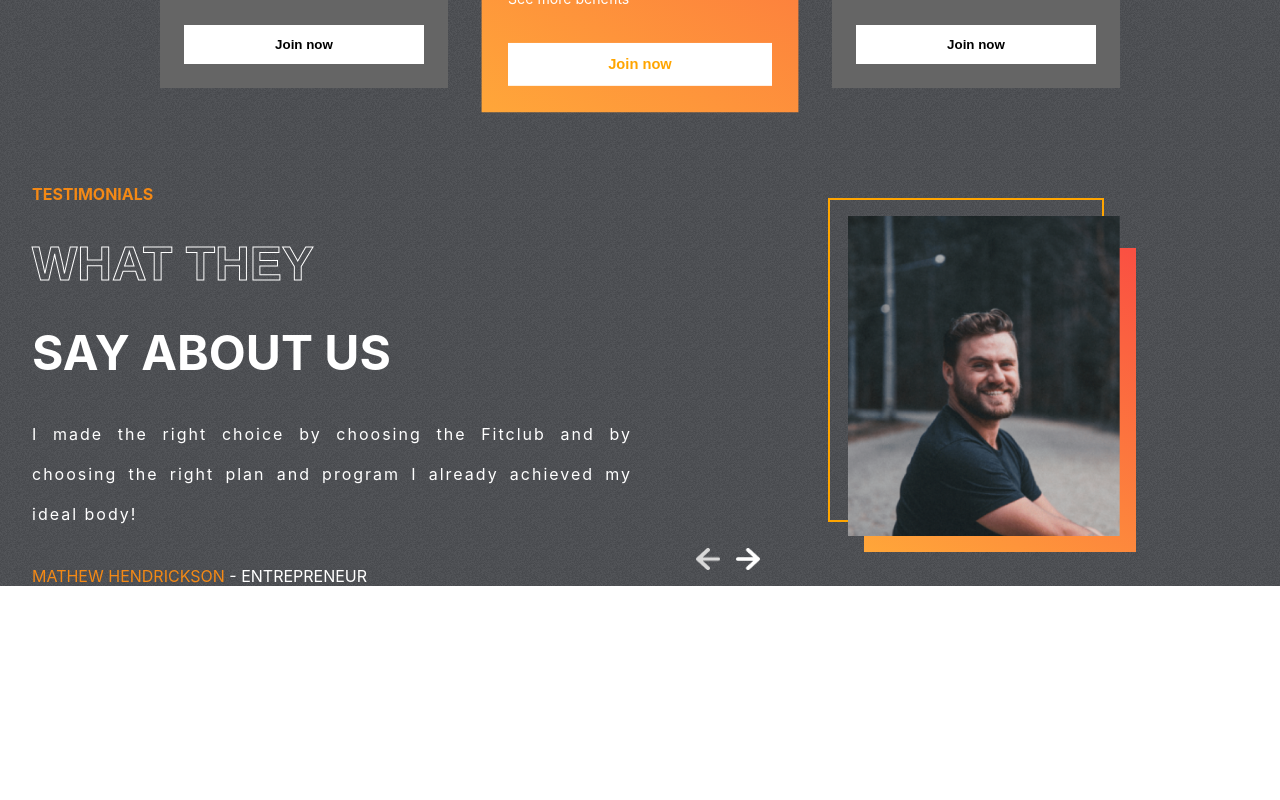
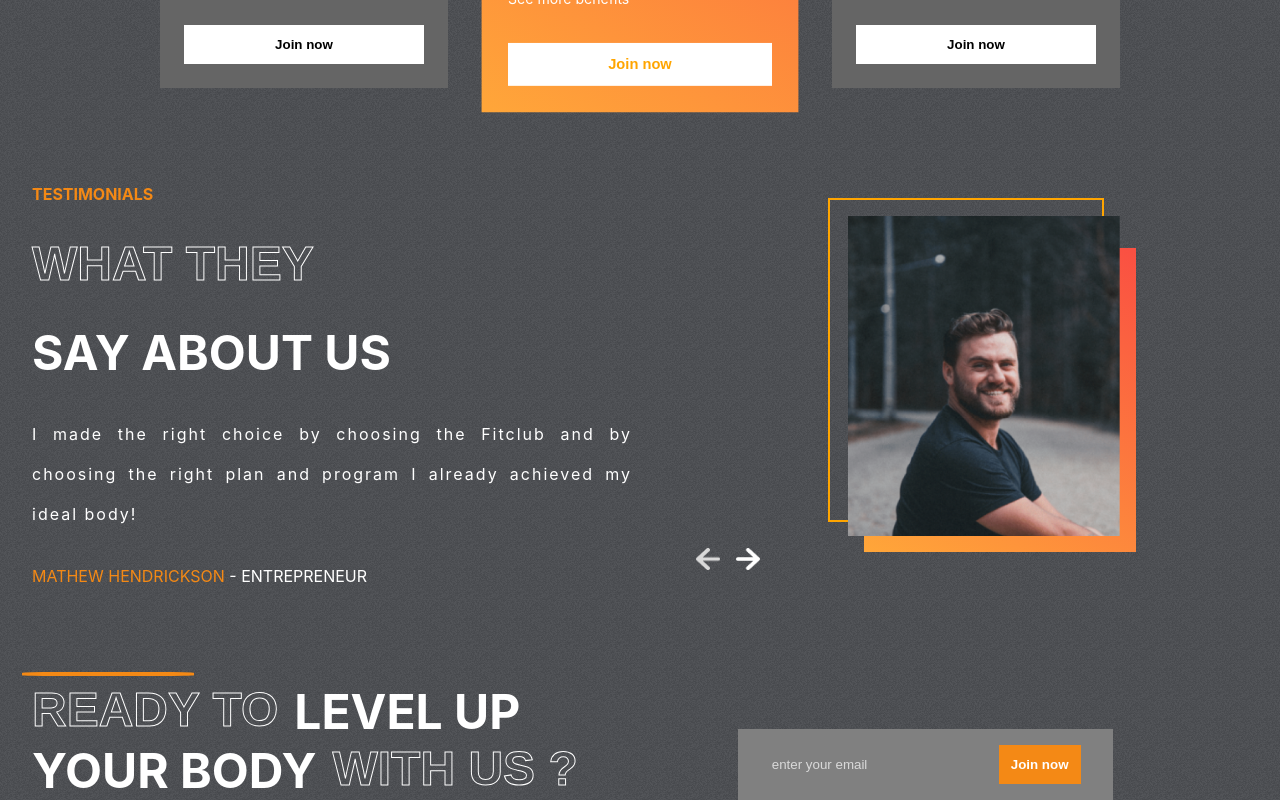
Before and after one commit to Shado2107/MP_siteweb, a React (Create React App) app: page / in a window 1280 px wide. Shown: the part 2342-3142 px from the top of the page. Before the commit the page ends 2928 px from the top, so only its background shows below. Built offline with nearby package versions, Linux system fonts and the light colour scheme.

Commit message:
email section

```diff
--- a/package.json
+++ b/package.json
@@ -3,6 +3,7 @@
   "version": "0.1.0",
   "private": true,
   "dependencies": {
+    "@emailjs/browser": "^3.6.2",
     "@testing-library/jest-dom": "^5.16.4",
     "@testing-library/react": "^13.3.0",
     "@testing-library/user-event": "^13.5.0",
--- a/src/App.js
+++ b/src/App.js
@@ -4,6 +4,7 @@
 import Reasons from './components/Reasons/Reasons';
 import Plans from './components/Plans/Plans';
 import Testimonials from './components/Testimonials/Testimonials';
+import Join from './components/Join/Join';
 
 function App() {
   return (
@@ -13,6 +14,7 @@
       <Reasons/>
       <Plans/>
       <Testimonials/>
+      <Join/>
     </div>
   );
 }
--- /dev/null
+++ b/src/components/Join/Join.css
@@ -0,0 +1,55 @@
+.Join{
+    display: flex;
+    padding: 0 2rem;
+    gap: 10rem;
+}
+
+.left-j{
+    color: white;
+    font-size: 3rem;
+    font-weight: bold;
+    text-transform: uppercase;
+    position: relative;
+}
+
+.left-j>hr{
+    position: absolute;
+    width: 10.5rem;
+    border: 2px solid var(--orange);
+    border-radius: 20%;
+    margin: -10px;
+}
+
+.left-j>div{
+    display: flex;
+    gap: 1rem;
+}
+
+.right-j{
+    display: flex;
+    justify-content: center;
+    align-items: flex-end;
+}
+
+.email-container{
+    display: flex;
+    gap: 3rem;
+    background-color: gray;
+    padding: 1rem 2rem;
+}
+
+.email-container>input{
+    background-color: transparent;
+    border: none;
+    outline: none;
+    color: var(--lightgray);
+}
+
+::placeholder{
+    color: var(--lightgray);
+}
+
+.btn-j{
+    background-color: var(--orange);
+    color: white;
+}
--- /dev/null
+++ b/src/components/Join/Join.jsx
@@ -0,0 +1,43 @@
+import React, { useRef } from 'react';
+import './Join.css'
+import emailjs from '@emailjs/browser'
+
+const Join = () => {
+
+    const form = useRef();
+
+    const sendEmail = (e) => {
+        e.preventDefault();
+
+        emailjs.sendForm('service_hawhsdb','template_jjd3xv9',form.current,
+        '-HAMm90mPjVc8eqid').then((result) => {
+            console.log(result.text);
+        }, (error) => {
+            console.log(error.text);
+        });
+    };
+
+    return (
+        <div className='Join' id='join-us'>
+            <div className="left-j">
+                <hr />
+                <div>
+                    <span className='stroke-text'>READY TO</span>
+                    <span>LEVEL UP</span>
+                </div>
+                <div>
+                    <span>YOUR BODY</span>
+                    <span className='stroke-text'>WITH US ?</span>
+                </div>
+            </div>
+            <div className="right-j">
+                <form action="" className="email-container" onSubmit={sendEmail}>
+                    <input type='email' name='user_email' placeholder="enter your email" />
+                    <button className='btn btn-j'>Join now</button>
+                </form>
+            </div>
+        </div>
+    );
+};
+
+export default Join;
```
Also changed, not shown: 1 other file (tests, documents, lock files or other folders).
